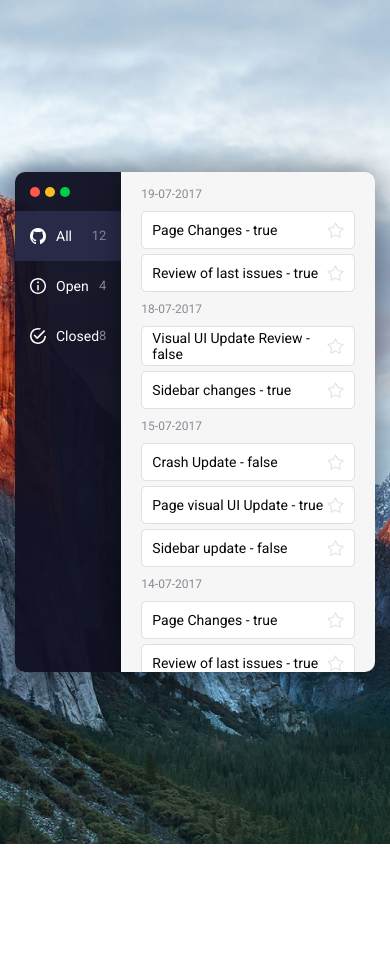
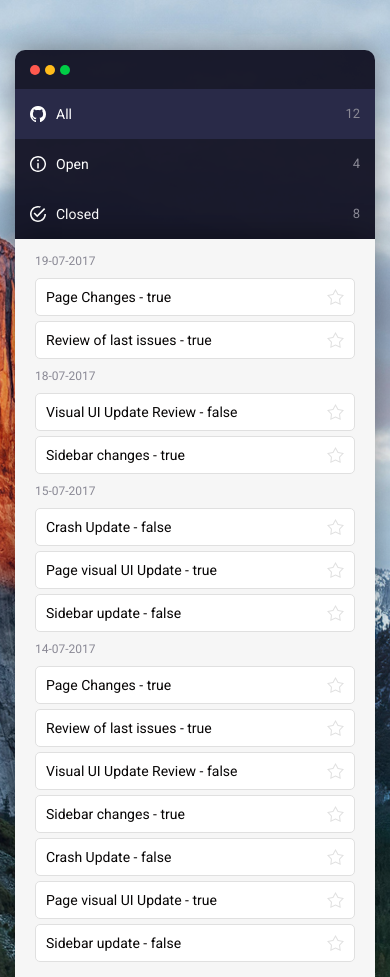
Before and after one commit to enwoit/elpassion, a Vue app: page /#/ in a window 390 px wide. Before the commit the page ends 844 px from the top, so only its background shows below. Built offline with nearby package versions, Linux system fonts and the light colour scheme.

Commit message:
RWD with mobile support

```diff
--- a/src/App.vue
+++ b/src/App.vue
@@ -30,4 +30,13 @@ export default {
   align-items: center;
   padding:0 15px;
 }
+
+  @media (max-width: 676px) {
+    #app {
+      align-items: flex-start;
+      background-attachment: fixed;
+      padding-top: 50px;
+      height: 100%;
+    }
+  }
 </style>
--- a/src/components/home.vue
+++ b/src/components/home.vue
@@ -186,7 +186,8 @@ export default {
     border-top-right-radius: 10px;
     box-shadow: 0 0 30px 0 rgba(0,0,0,0.4);
     background-color:  #f6f6f6;
-    width: 500px;
+    max-width: 500px;
+    width: 100%;
     height: 100%;
     overflow: auto;
     padding:10px 20px;
@@ -220,4 +221,23 @@ export default {
     background-color: #e0e0e0;
   }
 
+  @media (max-width: 676px) {
+    .app-container {
+      flex-direction: column;
+      height: auto;
+    }
+
+    .app-navigation {
+      border-bottom-left-radius: 0;
+      border-top-right-radius: 10px;
+      width:100%;
+      height: auto;
+    }
+
+    .app-content {
+      border-bottom-right-radius: 0;
+      border-top-right-radius: 0;
+    }
+  }
+
 </style>
```
